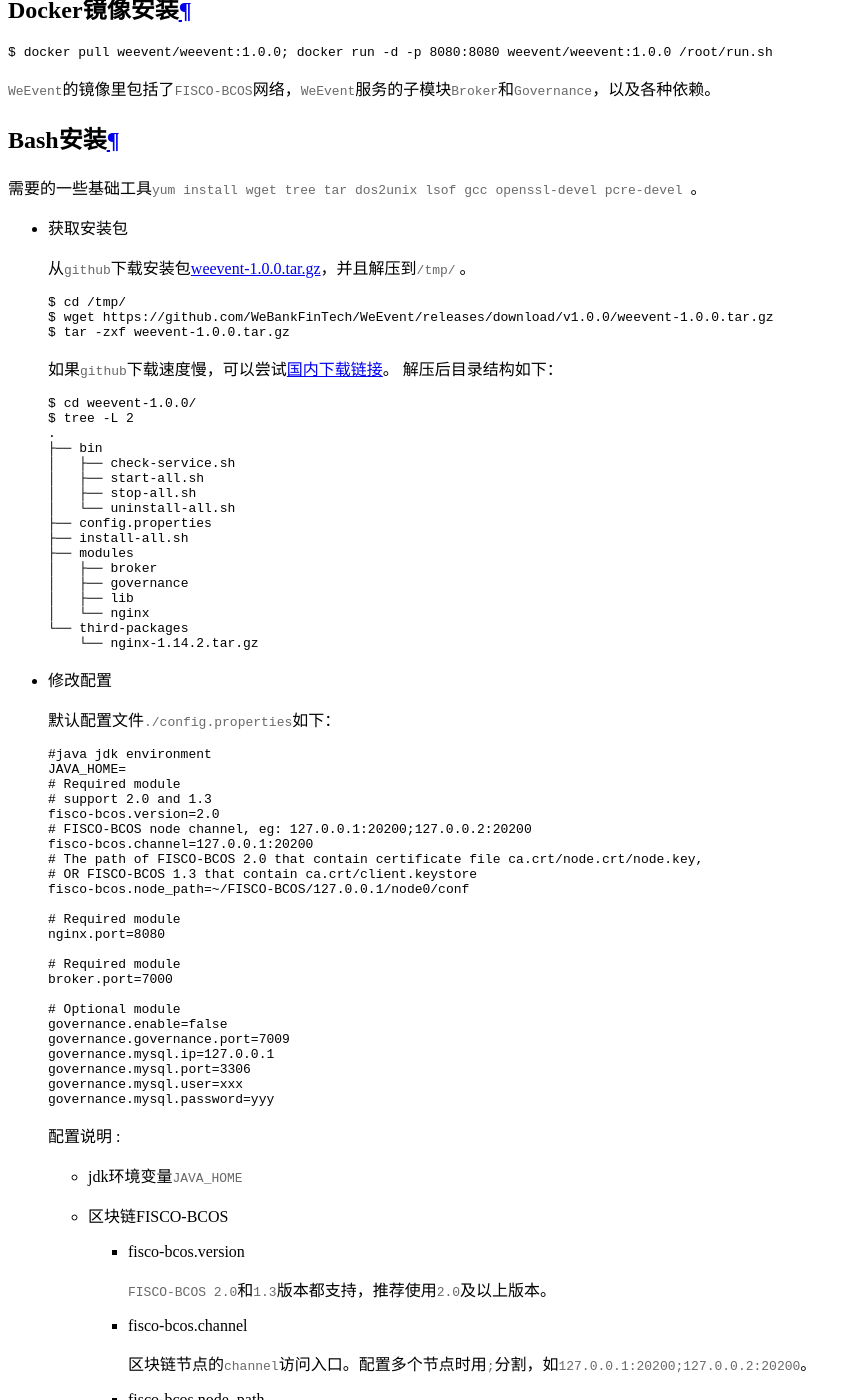
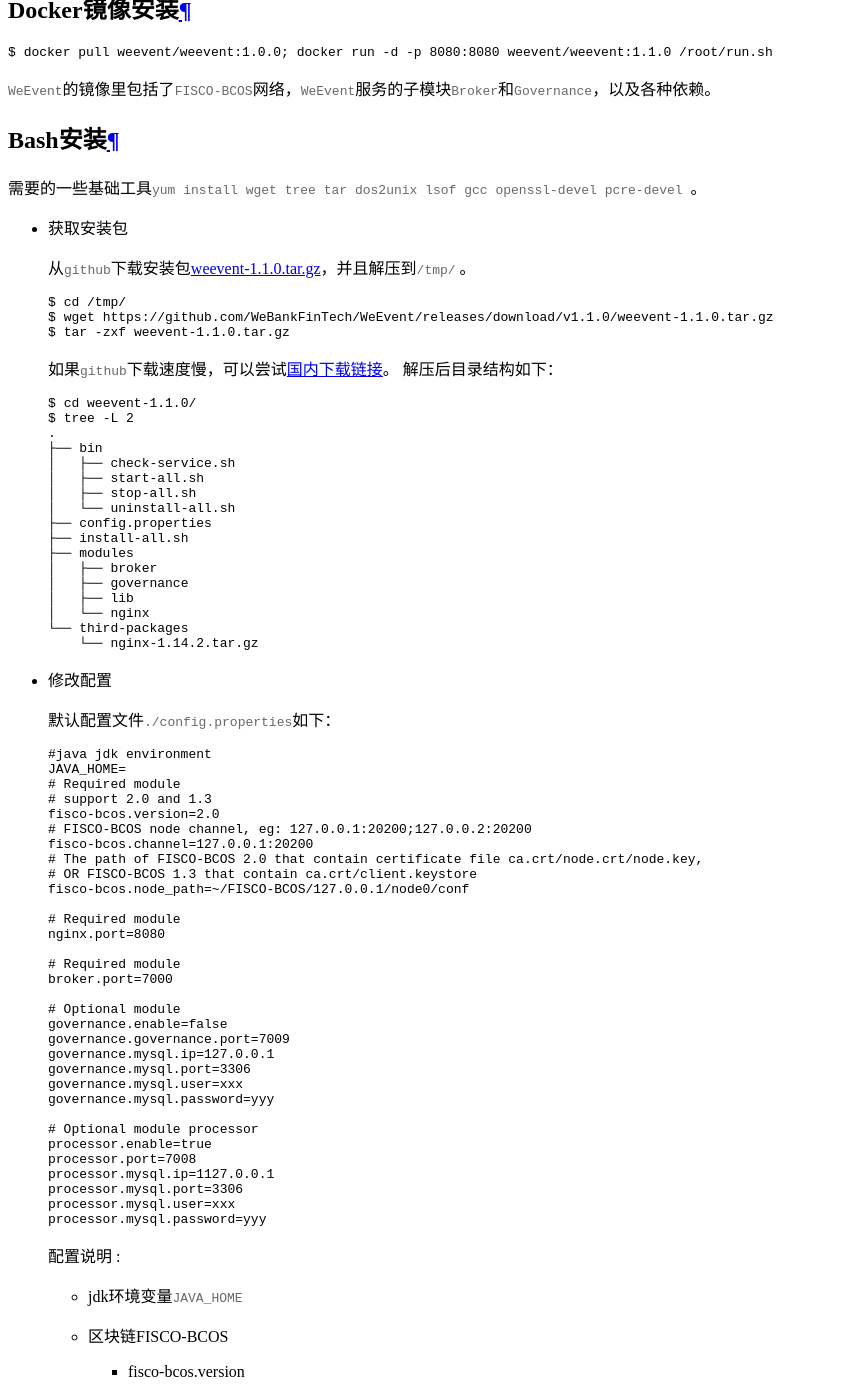
Before and after one commit to WeBankBlockchain/WeEvent-docs, a Sphinx documentation site: the page built from docs/install/quickinstall.md, in a window 1280 px wide and 1400 px high, scrolled down 703 px. Shown: the whole window, without its empty margins (0-861 px from the left). Built offline with Sphinx 7.4.7 and the Read the Docs theme 2.0.0, drawn with Linux system fonts in a browser that asks for light colours; some of the changed text lies outside the part shown.

Commit message:
update the config

````diff
--- a/docs/install/quickinstall.md
+++ b/docs/install/quickinstall.md
@@ -7,7 +7,7 @@
 ### Docker镜像安装
 
   ```bash
-  $ docker pull weevent/weevent:1.0.0; docker run -d -p 8080:8080 weevent/weevent:1.0.0 /root/run.sh
+  $ docker pull weevent/weevent:1.0.0; docker run -d -p 8080:8080 weevent/weevent:1.1.0 /root/run.sh
   ```
 
   `WeEvent`的镜像里包括了`FISCO-BCOS`网络，`WeEvent`服务的子模块`Broker`和`Governance`，以及各种依赖。
@@ -19,19 +19,19 @@
 
 - 获取安装包
 
-  从`github`下载安装包[weevent-1.0.0.tar.gz](https://github.com/WeBankFinTech/WeEvent/releases/download/v1.0.0/weevent-1.0.0.tar.gz)，并且解压到`/tmp/` 。
+  从`github`下载安装包[weevent-1.1.0.tar.gz](https://github.com/WeBankFinTech/WeEvent/releases/download/v1.1.0/weevent-1.1.0.tar.gz)，并且解压到`/tmp/` 。
 
   ```shell
   $ cd /tmp/
-  $ wget https://github.com/WeBankFinTech/WeEvent/releases/download/v1.0.0/weevent-1.0.0.tar.gz
-  $ tar -zxf weevent-1.0.0.tar.gz
+  $ wget https://github.com/WeBankFinTech/WeEvent/releases/download/v1.1.0/weevent-1.1.0.tar.gz
+  $ tar -zxf weevent-1.1.0.tar.gz
   ```
 
-  如果`github`下载速度慢，可以尝试[国内下载链接](https://www.fisco.com.cn/cdn/weevent/download/releases/v1.0.0/weevent-1.0.0.tar.gz)。
+  如果`github`下载速度慢，可以尝试[国内下载链接](https://www.fisco.com.cn/cdn/weevent/download/releases/v1.1.0/weevent-1.1.0.tar.gz)。
 解压后目录结构如下：
 
   ```shell
-  $ cd weevent-1.0.0/
+  $ cd weevent-1.1.0/
   $ tree -L 2
   .
   ├── bin
@@ -79,6 +79,15 @@
   governance.mysql.port=3306
   governance.mysql.user=xxx
   governance.mysql.password=yyy
+
+  # Optional module processor
+  processor.enable=true
+  processor.port=7008
+  processor.mysql.ip=1127.0.0.1
+  processor.mysql.port=3306
+  processor.mysql.user=xxx
+  processor.mysql.password=yyy
+
   ```
 
   配置说明 :
@@ -109,6 +118,12 @@
     - `governance.enable`是否安装`Governance`模块，默认为`false`不安装
     - 监听端口`governance.port`
     - Mysql配置`governance.mysql.*`
+
+  - Proceessor模块配置
+
+    - `proceessor.enable`是否安装`Proceessor`模块，默认为`false`不安装
+    - 监听端口`proceessor.port`
+    - Mysql配置`proceessor.mysql.*`
 
 - 一键安装
 
````
